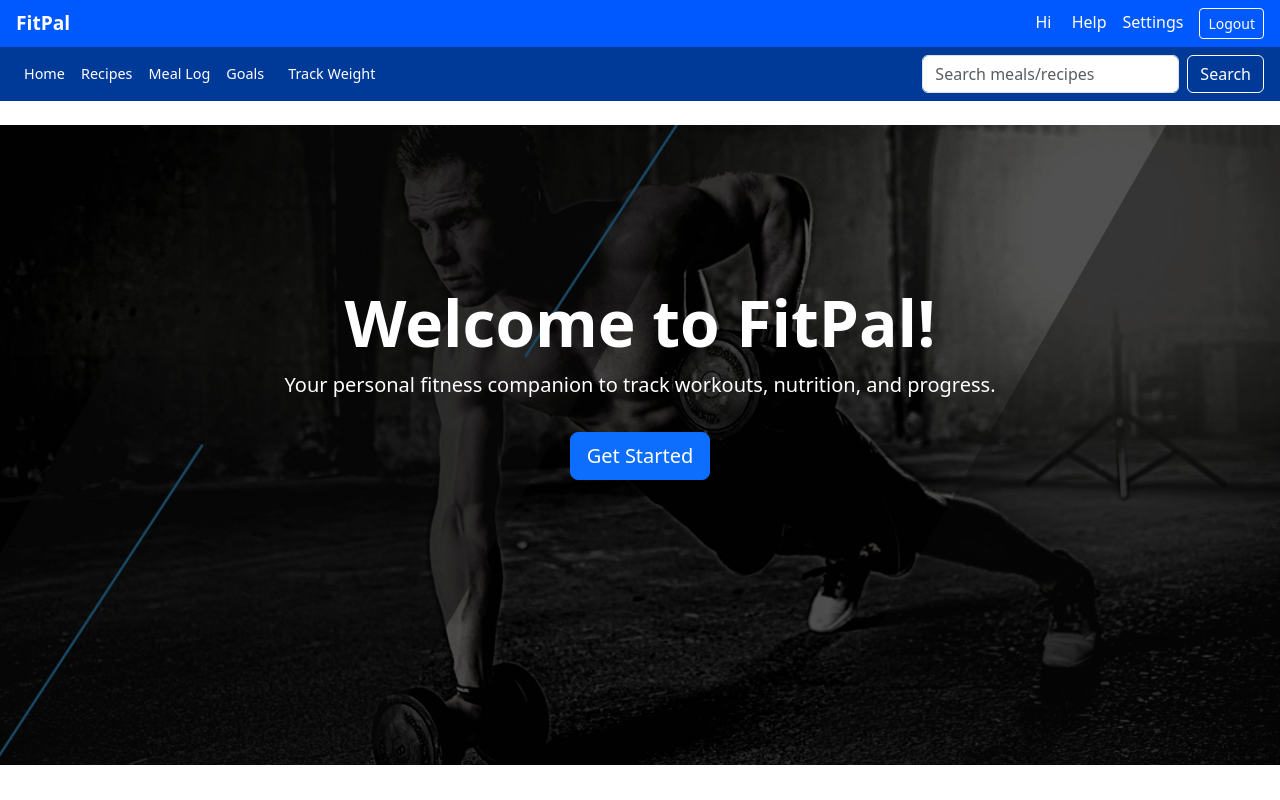
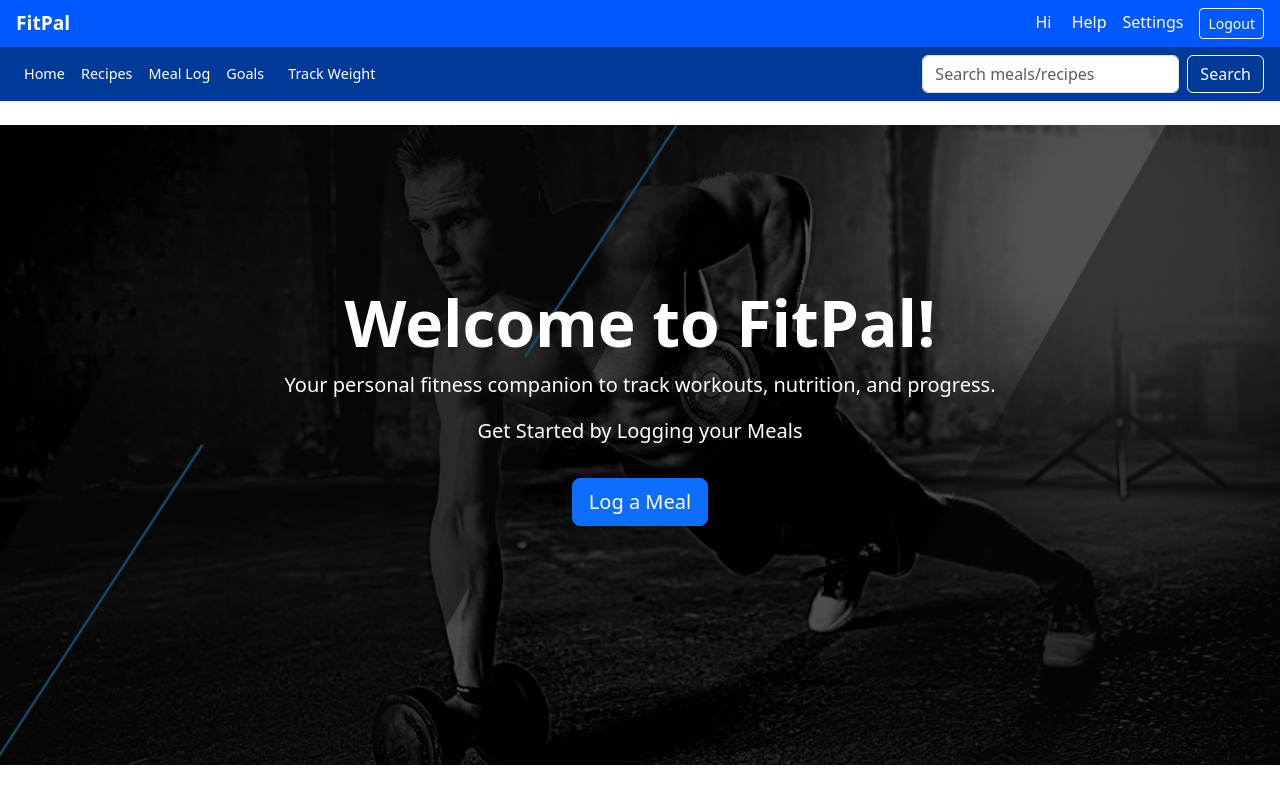
Before and after one commit to michaelferry25/FitPal, an Angular app: page /home in a window 1280 px wide. Shown: the top 800 px of the page. Built offline with nearby package versions, Linux system fonts and the light colour scheme; sample sign-in values are in the browser's storage.

Commit message:
Changed the Home Page slightly, changed the get started button to say Log a meal instead, bringing the user to that page

```diff
--- a/src/app/home/home.component.html
+++ b/src/app/home/home.component.html
@@ -2,7 +2,8 @@
   <div class="container text-center">
     <h1 class="display-3 fw-bold">Welcome to FitPal!</h1>
     <p class="lead">Your personal fitness companion to track workouts, nutrition, and progress.</p>
-    <a class="btn btn-primary btn-lg mt-3" routerLink="/dashboard" role="button">Get Started</a>
+    <p class="lead"> Get Started by Logging your Meals</p>
+    <a class="btn btn-primary btn-lg mt-3" routerLink="/meal-log" role="button">Log a Meal</a>
   </div>
 </div>
 
--- a/src/app/home/home.component.ts
+++ b/src/app/home/home.component.ts
@@ -1,8 +1,9 @@
 import { Component } from '@angular/core';
+import { RouterModule } from '@angular/router';
 
 @Component({
   selector: 'app-home',
-  imports: [],
+  imports: [RouterModule],
   templateUrl: './home.component.html',
   styleUrl: './home.component.css'
 })
```
